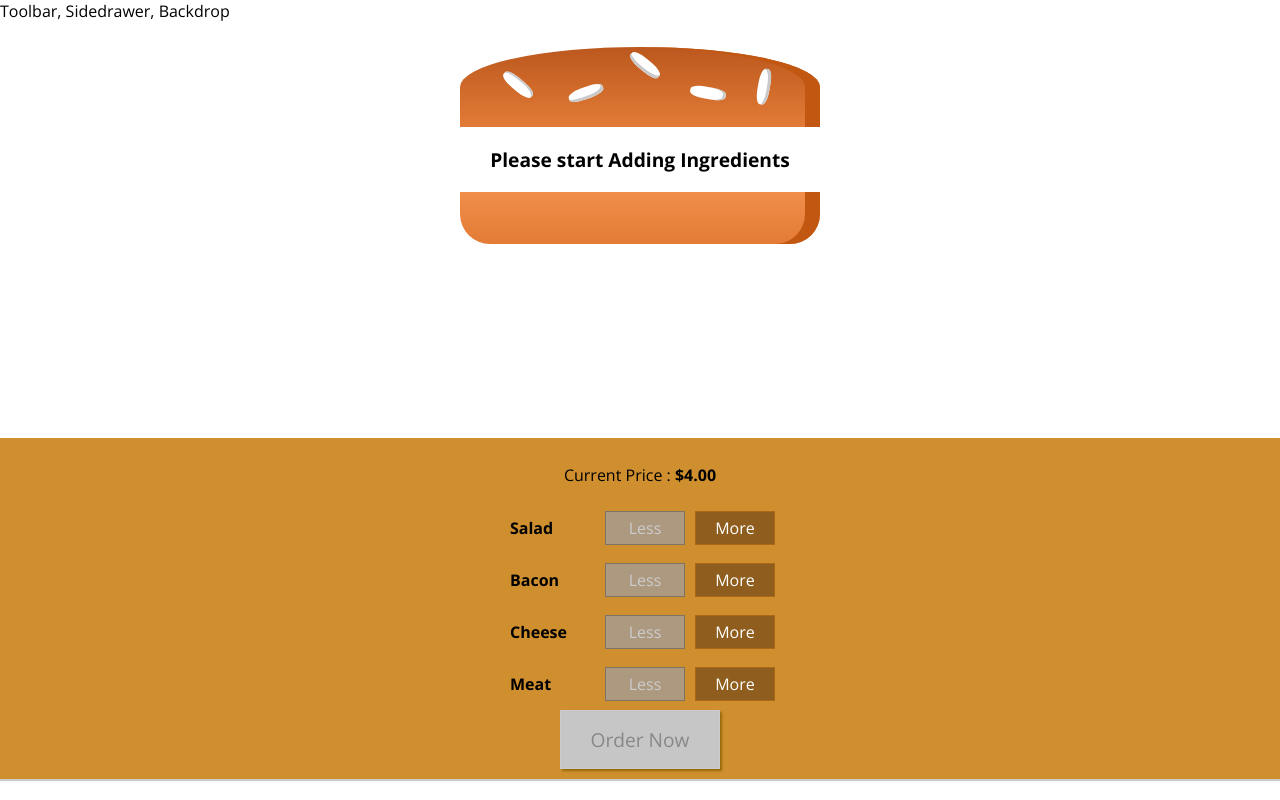
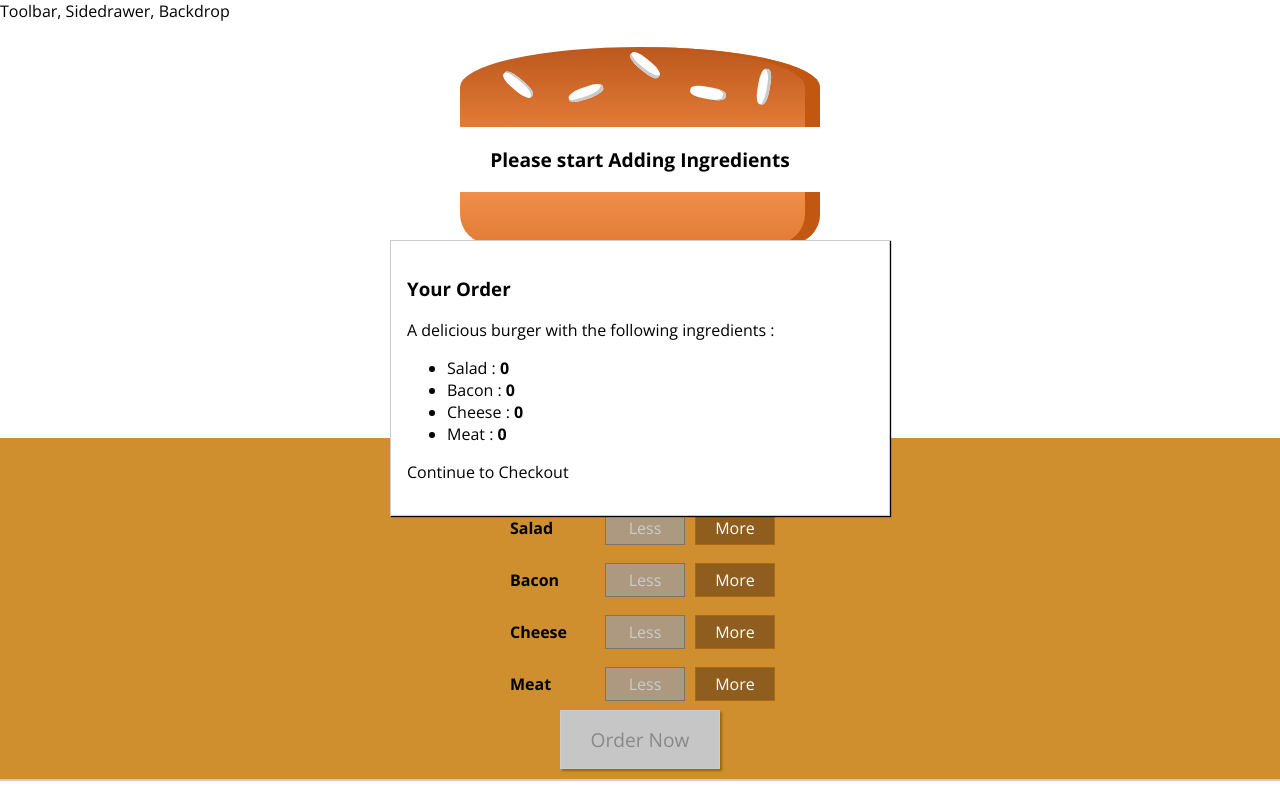
Before and after one commit to ArvindSinghRawat/Burger-Builder, a React (Create React App) app: page / in a window 1280 px wide. Built offline with nearby package versions, Linux system fonts and the light colour scheme.

Commit message:
Added Modal as UI component
- Added Modal in UI Component
- Added Order Summary in Burger Builder

```diff
--- /dev/null
+++ b/src/components/Burger/OrderSummary/OrderSummary.js
@@ -0,0 +1,23 @@
+import React from "react";
+import Aux from "../../../hoc/Auxiliary";
+
+const orderSummary = (props) => {
+  const ingredientSummary = Object.keys(props.ingredients).map(
+    (ingredientKey) => (
+      <li key={ingredientKey}>
+        <span style={{ textTransform: "capitalize" }}>{ingredientKey}</span> :{" "}
+        <b>{props.ingredients[ingredientKey]}</b>
+      </li>
+    )
+  );
+  return (
+    <Aux>
+      <h3>Your Order</h3>
+      <p>A delicious burger with the following ingredients : </p>
+      <ul>{ingredientSummary}</ul>
+      <p>Continue to Checkout</p>
+    </Aux>
+  );
+};
+
+export default orderSummary;
--- /dev/null
+++ b/src/components/UI/Modal/Modal.js
@@ -0,0 +1,8 @@
+import React from "react";
+import styles from "./Modal.module.css";
+
+const modal = (props) => {
+  return <div className={styles.Modal}>{props.children}</div>;
+};
+
+export default modal;
--- /dev/null
+++ b/src/components/UI/Modal/Modal.module.css
@@ -0,0 +1,20 @@
+.Modal {
+    position: fixed;
+    z-index: 500;
+    background-color: white;
+    width: 70%;
+    border: 1px solid #ccc;
+    box-shadow: 1px 1px 1px black;
+    padding: 16px;
+    left: 15%;
+    top: 30%;
+    box-sizing: border-box;
+    transition: all 0.3s ease-out;
+}
+
+@media (min-width: 600px) {
+    .Modal {
+        width: 500px;
+        left: calc(50% - 250px);
+    }
+}
--- a/src/containers/BurgerBuilder/BurgerBuilder.js
+++ b/src/containers/BurgerBuilder/BurgerBuilder.js
@@ -2,6 +2,8 @@ import React, { Component } from "react";
 import Aux from "../../hoc/Auxiliary";
 import Burger from "../../components/Burger/Burger";
 import BuildControls from "../../components/Burger/BuildControls/BuildControls";
+import Modal from "./../../components/UI/Modal/Modal";
+import OrderSummary from "../../components/Burger/OrderSummary/OrderSummary";
 
 const INGREDIENT_PRICES = {
   salad: 0.5,
@@ -82,6 +84,9 @@ export class BurgerBuilder extends Component {
 
     return (
       <Aux>
+        <Modal>
+          <OrderSummary ingredients={this.state.ingredients} />
+        </Modal>
         <div>
           <Burger ingredients={this.state.ingredients} />
         </div>
```
